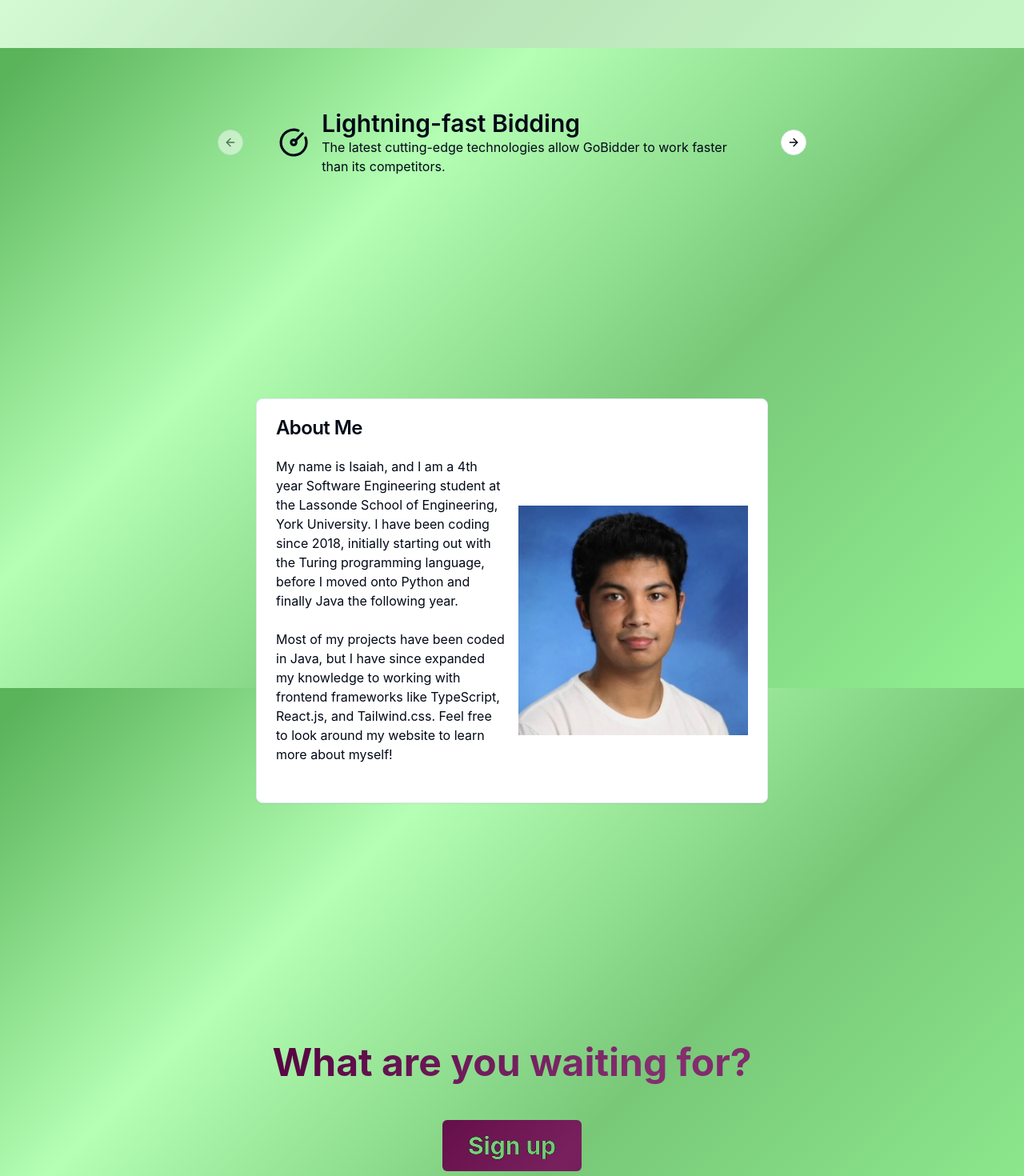
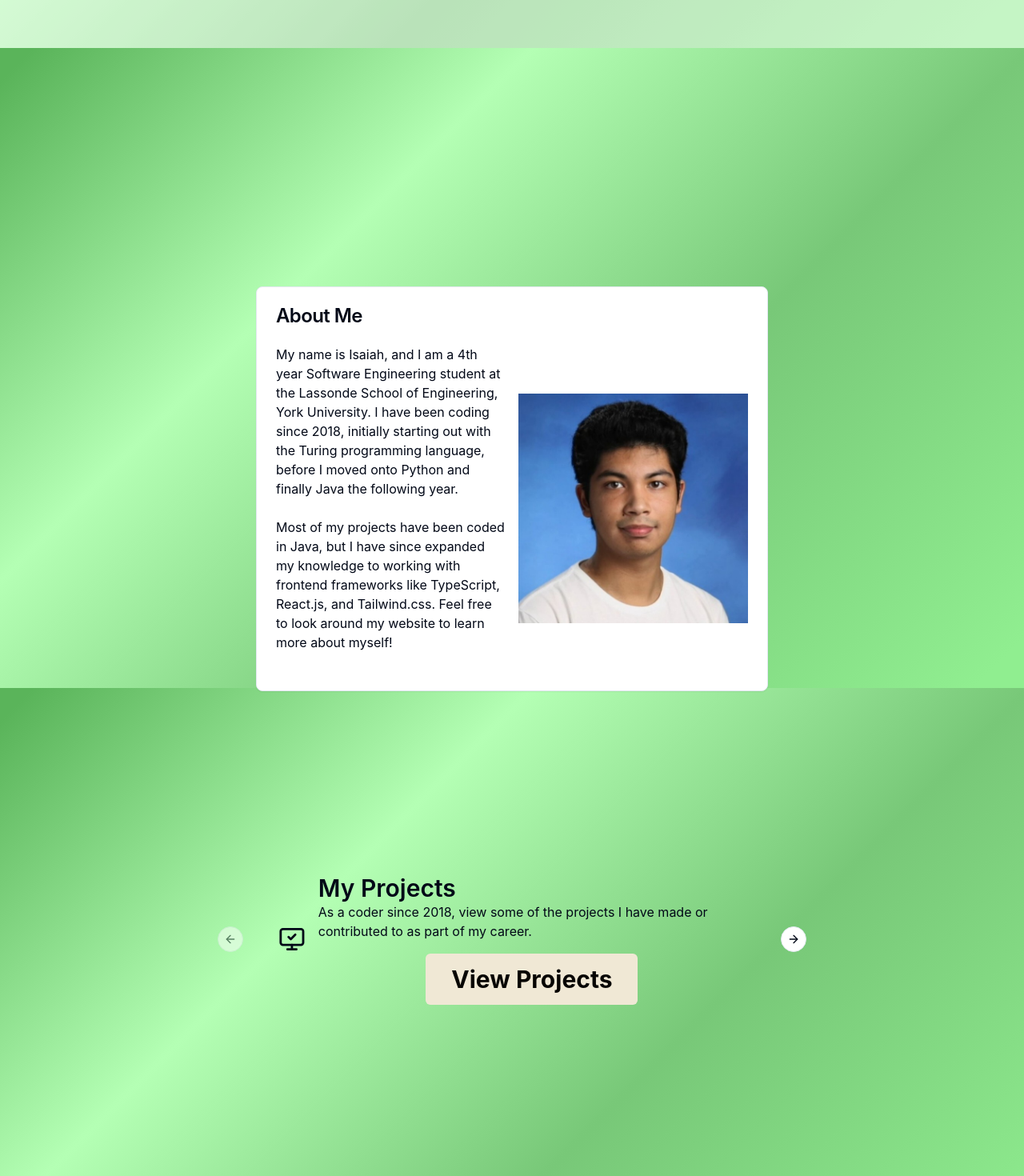
Before and after one commit to goIsaiah/goisaiah.github.io, a Next.js app: page / in a window 1280 px wide. Shown: the part 740-2210 px from the top of the page at 80% size. Built offline with nearby package versions, Linux system fonts and the light colour scheme.

Commit message:
Changes to carousel

```diff
--- a/src/app/page.tsx
+++ b/src/app/page.tsx
@@ -41,47 +41,6 @@ export default function Home() {
           </div>
         </div>
       </div>
-      <div id="features-preview" className="w-1/2">
-        <Carousel>
-          <CarouselContent>
-            <CarouselItem>
-              <div className="p-1">
-                <div className="flex items-center justify-center p-6">
-                  <CircleGauge size={64} className="pr-4" />
-                  <div>
-                    <span className="text-3xl font-semibold">Lightning-fast Bidding</span>
-                    <p>The latest cutting-edge technologies allow GoBidder to work faster than its competitors.</p>
-                  </div>
-                </div>
-              </div>
-            </CarouselItem>
-            <CarouselItem>
-              <div className="p-1">
-                <div className="flex items-center justify-center p-6">
-                  <Scale size={64} className="pr-4" />
-                  <div>
-                    <span className="text-3xl font-semibold">Always Reliable.</span>
-                    <p>Ensuring uptime and fairness in auctions is at the top of the Gobidder development team's mind.</p>
-                  </div>
-                </div>
-              </div>
-            </CarouselItem>
-            <CarouselItem>
-              <div className="p-1">
-                <div className="flex items-center justify-center p-6">
-                  <Lock size={64} className="pr-4" />
-                  <div>
-                    <span className="text-3xl font-semibold">Secure Transactions</span>
-                    <p>GoBidder guarantees transaction safety for its users through technology and user agreements.</p>
-                  </div>
-                </div>
-              </div>
-            </CarouselItem>
-          </CarouselContent>
-          <CarouselPrevious />
-          <CarouselNext />
-        </Carousel>
-      </div>
       <Card style={{ marginTop: "250px" }} className="w-1/2 mt-8">
         <CardHeader>
           <CardTitle>About Me</CardTitle>
@@ -118,12 +77,61 @@ export default function Home() {
           </div>
         </CardContent>
       </Card>
-
-      <div style={{ marginTop: "300px", marginBottom: "200px" }} className="flex flex-col gap-4 items-center justify-center">
-        <h1 className="text-5xl font-bold invert-text mb-8">What are you waiting for?</h1>
-        <Link href="/signup">
-          <Button className="text-3xl font-bold invert-text p-8">Sign up</Button>
+      <div id="features-preview" className="w-1/2" style={{ marginTop: "200px", marginBottom: "200px" }}>
+        <Carousel>
+          <CarouselContent>
+            <CarouselItem>
+              <div className="p-1">
+                <div className="flex items-center justify-center p-6">
+                  <MonitorCheck size={64} className="pr-4" />
+                  <div>
+                    <span className="text-3xl font-semibold">My Projects</span>
+                    <p>As a coder since 2018, view some of the projects I have made or contributed to as part of my career.</p>
+                    <div className="flex justify-center mt-4">
+                      <Link href="/projects">
+                        <Button className="text-3xl font-bold invert-text p-8">View Projects</Button>
                       </Link>
+                    </div>
+                  </div>
+                </div>
+              </div>
+            </CarouselItem>
+            <CarouselItem>
+              <div className="p-1">
+                <div className="flex items-center justify-center p-6">
+                  <BookOpenText size={64} className="pr-4" />
+                  <div>
+                    <span className="text-3xl font-semibold">Personal Hobbies</span>
+                    <p>Learn more about myself through my personal hobbies, such as watching movies, or reading books.</p>
+                    <div className="flex justify-center mt-4">
+                      <Link href="/hobbies">
+                        <Button className="text-3xl font-bold invert-text p-8">View Hobbies</Button>
+                      </Link>
+                    </div>
+                  </div>
+                </div>
+              </div>
+            </CarouselItem>
+            <CarouselItem>
+              <div className="p-1">
+                <div className="flex items-center justify-center p-6">
+                  <User size={64} className="pr-4" />
+                  <div>
+                    <span className="text-3xl font-semibold">Contact Me</span>
+                    <p>Find my email, Github page, and resume.</p>
+                    <div className="flex justify-center mt-4">
+                      <Link href="/contact">
+                        <Button className="text-3xl font-bold invert-text p-8">Contact Me</Button>
+                      </Link>
+                    </div>
+                  </div>
+                </div>
+              </div>
+            </CarouselItem>
+          </CarouselContent>
+          <CarouselPrevious />
+          <CarouselNext />
+        </Carousel>
       </div>
       <div className="wave"></div>
       <div className="wave"></div>
--- a/src/components/ui/navbar.tsx
+++ b/src/components/ui/navbar.tsx
@@ -29,6 +29,9 @@ export default function Navbar() {
               <Link className="ml-4" href="hobbies">
                 <Button>Hobbies</Button>
               </Link>
+              <Link className="ml-4" href="contact">
+                <Button>Contact</Button>
+              </Link>
             </>
       </div>
     </nav>
```
Also changed, not shown: src/app/contact/page.tsx (added). Lines whose indentation alone changed are shown as unchanged.
